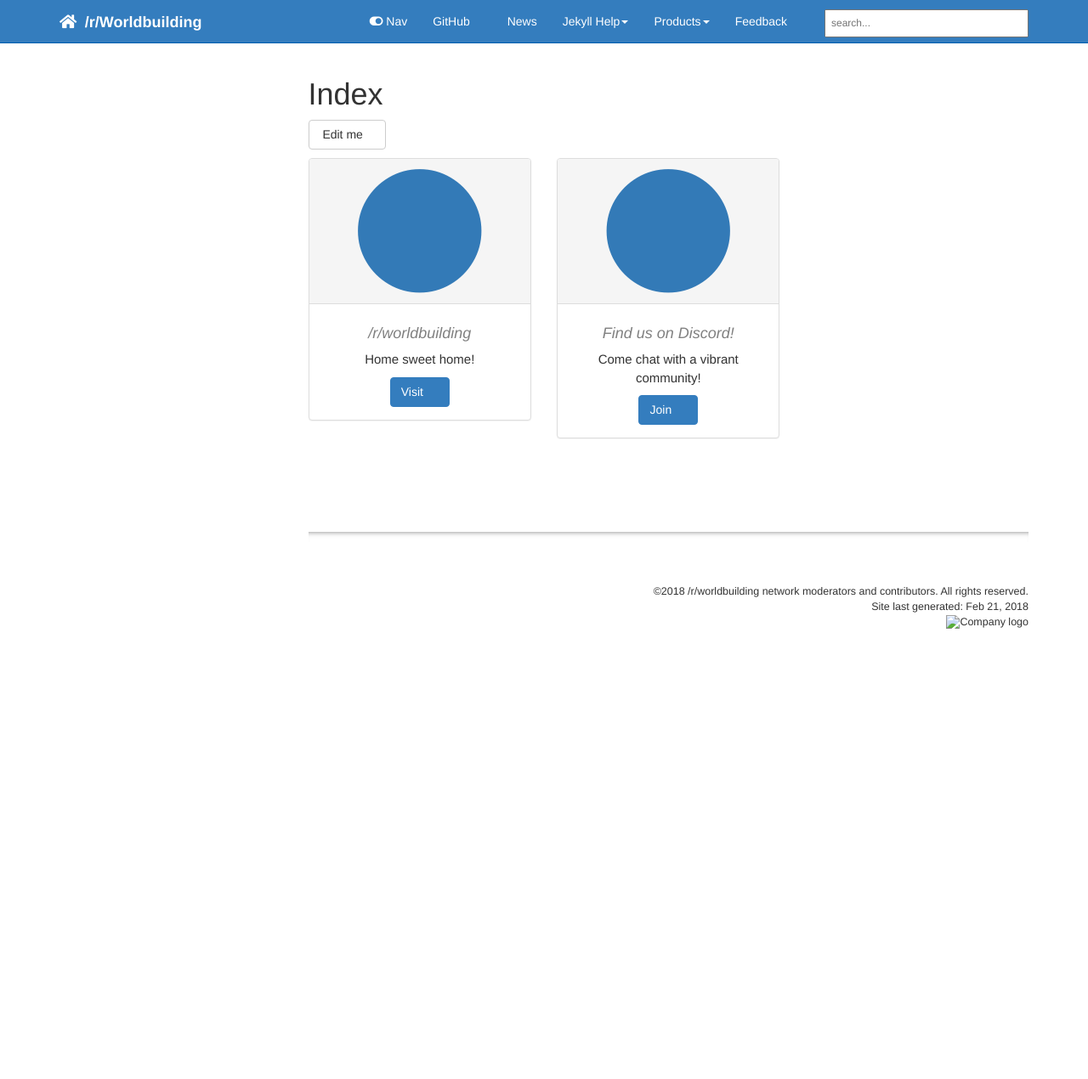
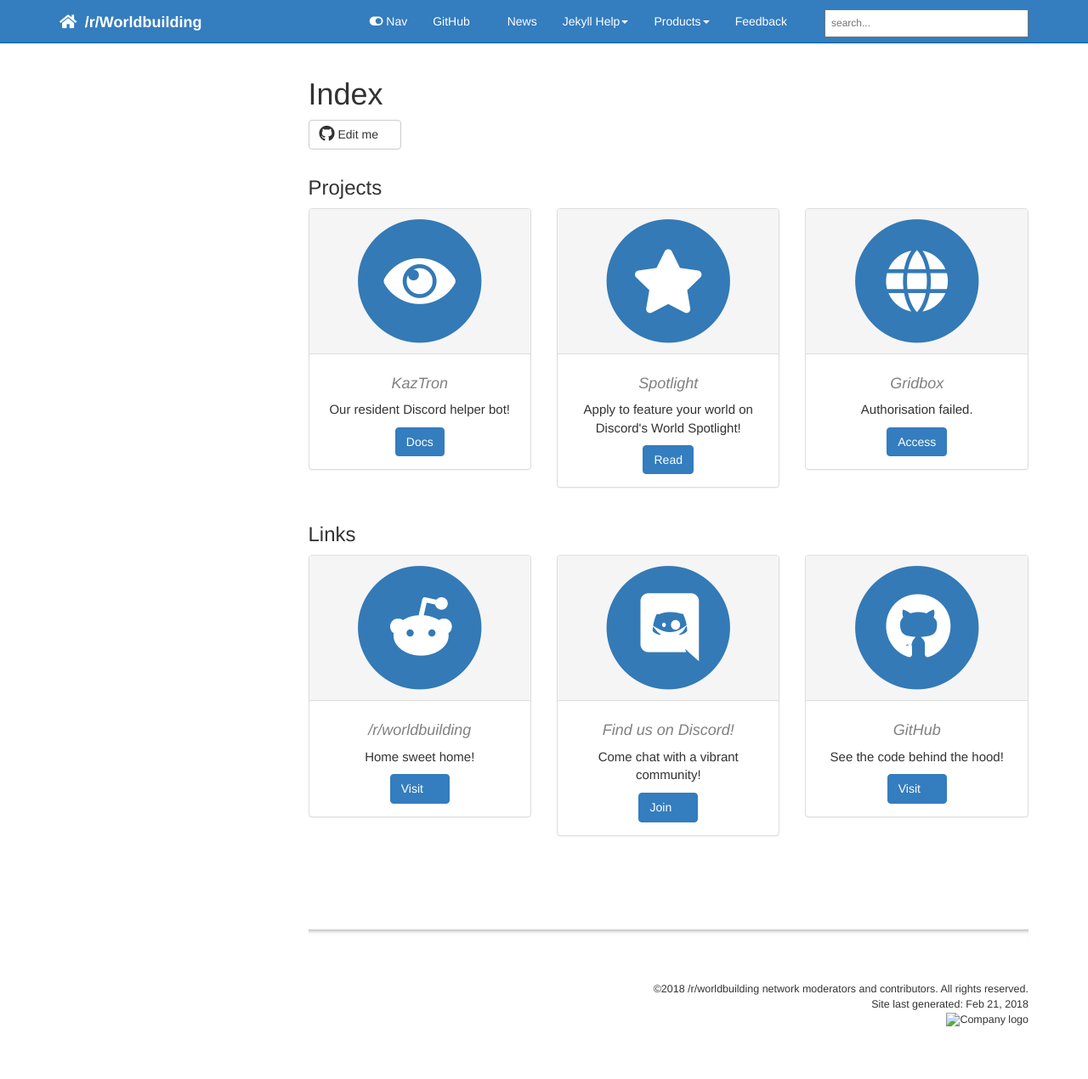
Before and after one commit to Worldbuilding/worldbuilding.github.io, a Jekyll site: the page built from index.md, in a window 1280 px wide. Shown: the whole page at 85% size. Built offline with Jekyll 4.4.1, drawn with Linux system fonts in a browser that asks for light colours; nearby versions of some CDN libraries; comment, search, counter and statistics services are not loaded; before the commit the page ends 900 px from its top, so only the background shows below that.

Commit message:
Front page portal

```diff
--- a/_config.yml
+++ b/_config.yml
@@ -77,14 +77,23 @@
       topnav: topnav
   -
     scope:
+      path: "kaztron"
+      type: "pages"
+    values:
+      layout: "page"
+      comments: false
+      search: true
+      sidebar: kaztron_sidebar
+      topnav: topnav
+  -
+    scope:
       path: ""
       type: "tooltips"
     values:
       layout: "page"
-      comments: true
+      comments: false
       search: true
       tooltip: true
-
   -
     scope:
       path: ""
@@ -100,10 +109,7 @@
 
 sidebars:
 - home_sidebar
-- mydoc_sidebar
-- product1_sidebar
-- product2_sidebar
-- other
+- kaztron_sidebar
 
 # the description is used in the feed.xml file
 description: >
--- /dev/null
+++ b/_data/homenav.yml
@@ -0,0 +1,37 @@
+## if you want to list an external url, use external_url instead of url. the theme will apply a different link base.
+
+home_sections:
+- heading: "Projects"
+  items:
+  - title: KazTron
+    description: Our resident Discord helper bot!
+    icon: "fas fa-eye"
+    url: /kaztron
+    button: "Docs"
+  - title: Spotlight
+    description: Apply to feature your world on Discord's World Spotlight!
+    icon: "fas fa-star"
+    url: /spotlight
+    button: "Read"
+  - title: Gridbox
+    description: Authorisation failed.
+    icon: "fas fa-globe"
+    url: #
+    button: "Access"
+
+
+- heading: "Links"
+  items:
+  - title: /r/worldbuilding
+    description: Home sweet home!
+    icon: "fab fa-reddit-alien"
+    external_url: http://reddit.com/r/worldbuilding
+  - title: Find us on Discord!
+    description: Come chat with a vibrant community!
+    icon: "fab fa-discord"
+    button: "Join "
+    external_url: http://discord.gg/worldbuilding
+  - title: GitHub
+    description: See the code behind the hood!
+    icon: "fab fa-github"
+    external_url: http://github.com/worldbuilding
--- a/_layouts/page.html
+++ b/_layouts/page.html
@@ -41,7 +41,7 @@
 
     {% if site.github_editme_path %}
 
-    <a target="_blank" href="https://github.com/{{site.github_editme_path}}{% unless page.url contains "index.html" %}pages/{% endunless %}{{page.folder}}{{page.url | remove: ".html" | append: ".md"}}" class="btn btn-default githubEditButton" role="button"><i class="fa fa-github fa-lg"></i> Edit me</a>
+    <a target="_blank" href="https://github.com/{{site.github_editme_path}}{% unless page.url contains "index.html" %}pages/{% endunless %}{{page.folder}}{{page.url | remove: ".html" | append: ".md"}}" class="btn btn-default githubEditButton" role="button"><i class="fab fa-github fa-lg"></i> Edit me</a>
 
     {% endif %}
 
--- a/index.md
+++ b/index.md
@@ -5,9 +5,32 @@
 toc: false
 ---
 
+{% for section in site.data.homenav.home_sections %}
+## {{ section.heading }}
+
 <div class="row">
-    {% include landing/linkbox.html icon="fa fa-reddit-alien" title="/r/worldbuilding" description="Home sweet home!" href="http://reddit.com/r/worldbuilding" %}
-    {% include landing/linkbox.html icon="fa fa-discord" title="Find us on Discord!" description="Come chat with a vibrant community!" href="http://discord.gg/worldbuilding" button="Join " %}
+    {% for item in section.items %}
+    <div class="col-md-4 col-sm-6">
+        <div class="panel panel-default text-center">
+            <div class="panel-heading">
+                <span class="fa-stack fa-5x">
+                      <i class="fas fa-circle fa-stack-2x text-primary"></i>
+                      <i class="{{ item.icon }} fa-stack-1x fa-inverse"></i>
+                </span>
+            </div>
+            <div class="panel-body">
+                <h4>{{ item.title }}</h4>
+                <p>{{ item.description }}</p>
+                {% if item.external_url %}
+                <a href="{{ item.external_url }}" class="btn btn-primary">{{ item.button | default: "Visit " }}</a>
+                {% else %}
+                <a href="{{ item.url | remove: "/" }}" class="btn btn-primary">{{ item.button | default: "Visit " }}</a>
+                {% endif %}
+            </div>
+         </div>
+    </div>
+    {% endfor %}
 </div>
+{% endfor %}
 
 {% include links.html %}
```
